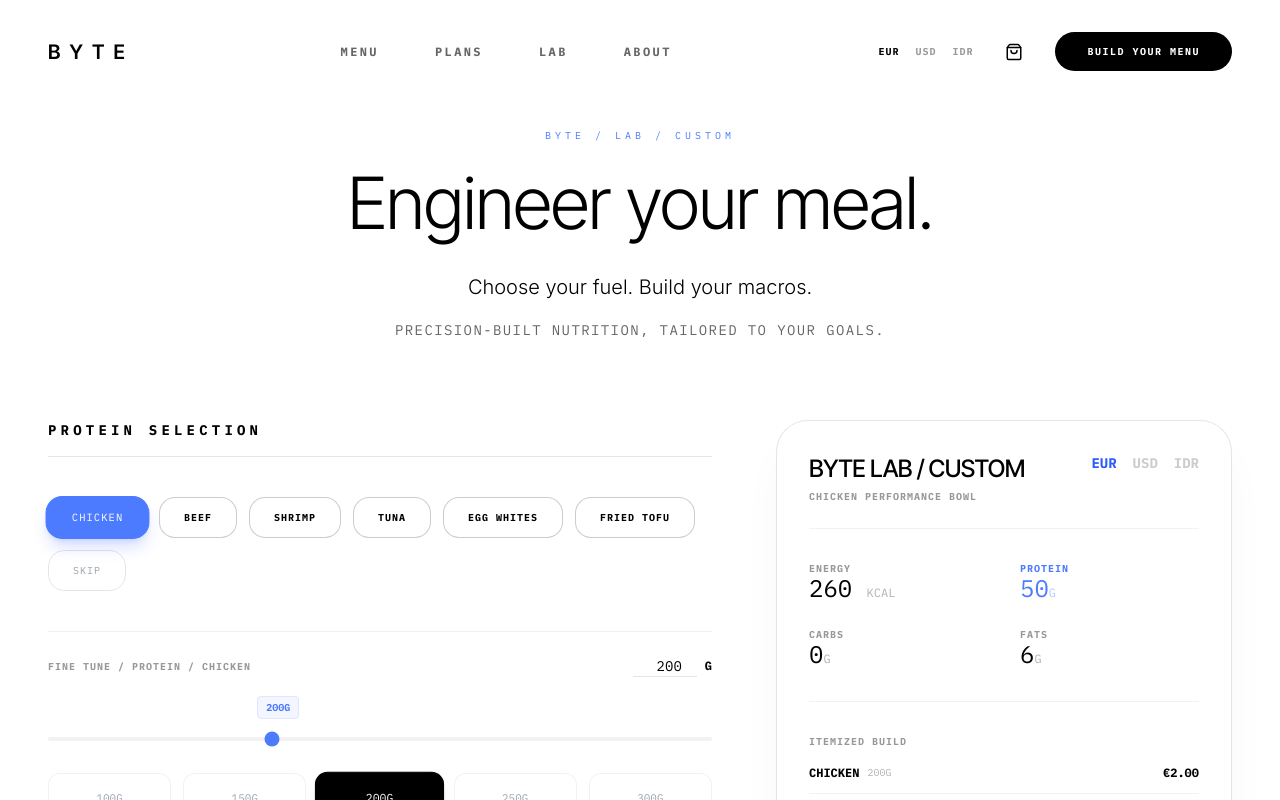
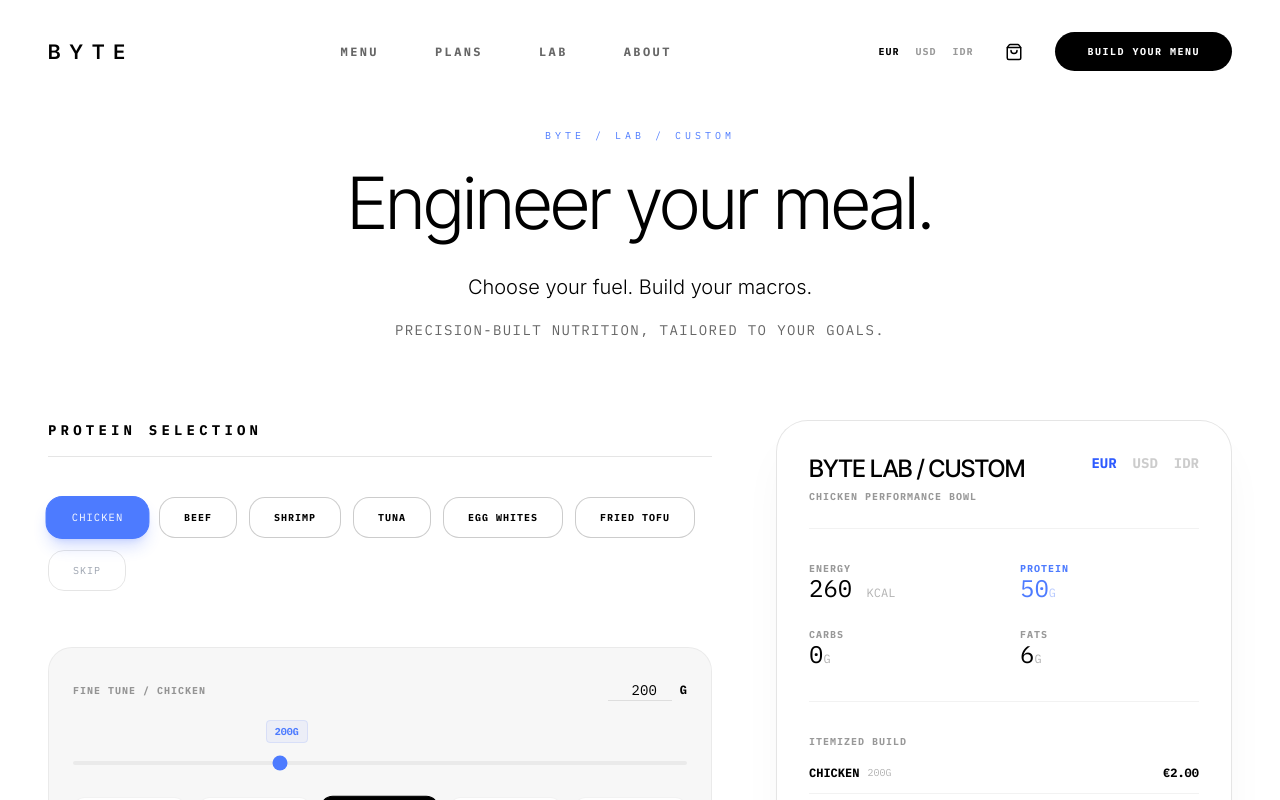
Before and after one commit to gitcipi/BYTELAB, a React (Vite) app: page /lab in a window 1280 px wide. Both pictures are taken after a click on the button "CHICKEN". Shown: the top 800 px of the page. Built offline with nearby package versions, Linux system fonts and the light colour scheme.

Commit message:
style(lab): Enclose per-ingredient volume controls inside dedicated styling cards for multi-component selections.

```diff
--- a/src/pages/Lab.tsx
+++ b/src/pages/Lab.tsx
@@ -288,12 +288,14 @@ const ByteLab = ({ currency: initialCurrency }: { currency: string }) => {
                 })}
               </div>
 
-              {!isSkip && selectedItems.map(selectedName => {
+              {!isSkip && selectedItems.length > 0 && (
+                <div className="space-y-6 pt-4">
+                  {selectedItems.map(selectedName => {
                     const unit = (options[cat as keyof typeof options].find((o: any) => o.name === selectedName) as any)?.unit || 'G';
                     return (
-                  <div key={selectedName} className="space-y-8 animate-in fade-in slide-in-from-top-2 duration-500 pt-4 border-t border-black/5">
+                      <div key={selectedName} className="bg-black/[0.03] p-6 rounded-[24px] space-y-8 animate-in fade-in slide-in-from-top-2 duration-500 border border-black/5">
                         <RangeSlider
-                      label={`${cat} / ${selectedName}`}
+                          label={selectedName}
                           value={weights[cat]?.[selectedName] || 0}
                           min={cat === 'protein' ? 100 : 1}
                           max={cat === 'protein' ? 400 : cat === 'carb' && selectedName === 'English Muffin' ? 2 : 500}
@@ -317,7 +319,7 @@ const ByteLab = ({ currency: initialCurrency }: { currency: string }) => {
                                 className={`py-4 rounded-xl border text-[11px] font-mono transition-all ${
                                   weights[cat]?.[selectedName] === q
                                     ? 'bg-black text-white border-black scale-105 shadow-lg shadow-black/10'
-                                : 'bg-white border-black/5 text-gray-400 hover:border-black/20'
+                                    : 'bg-white border-black/5 text-gray-500 hover:border-black/20'
                                 }`}
                               >
                                 {q}{unit}
@@ -328,6 +330,8 @@ const ByteLab = ({ currency: initialCurrency }: { currency: string }) => {
                       </div>
                     );
                   })}
+                </div>
+              )}
             </div>
           );
         })}
```
Lines whose indentation alone changed are shown as unchanged.
